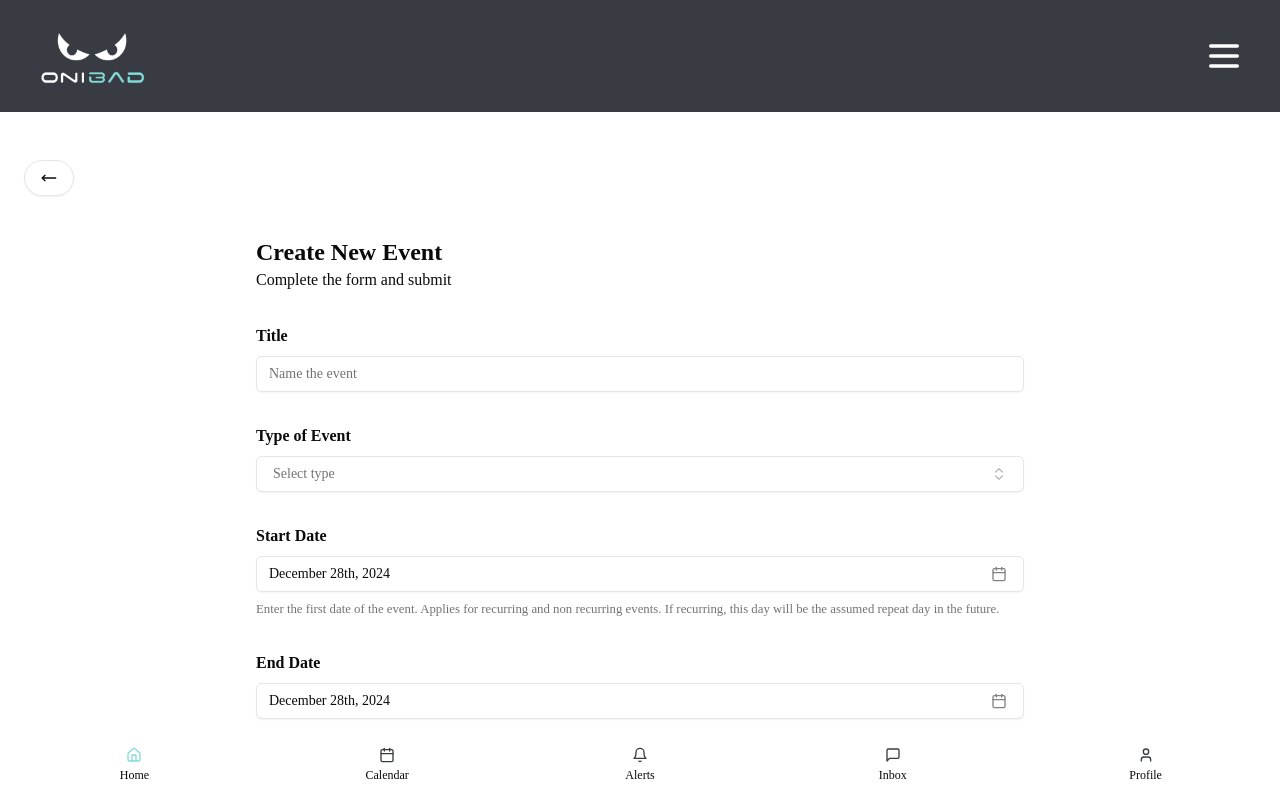
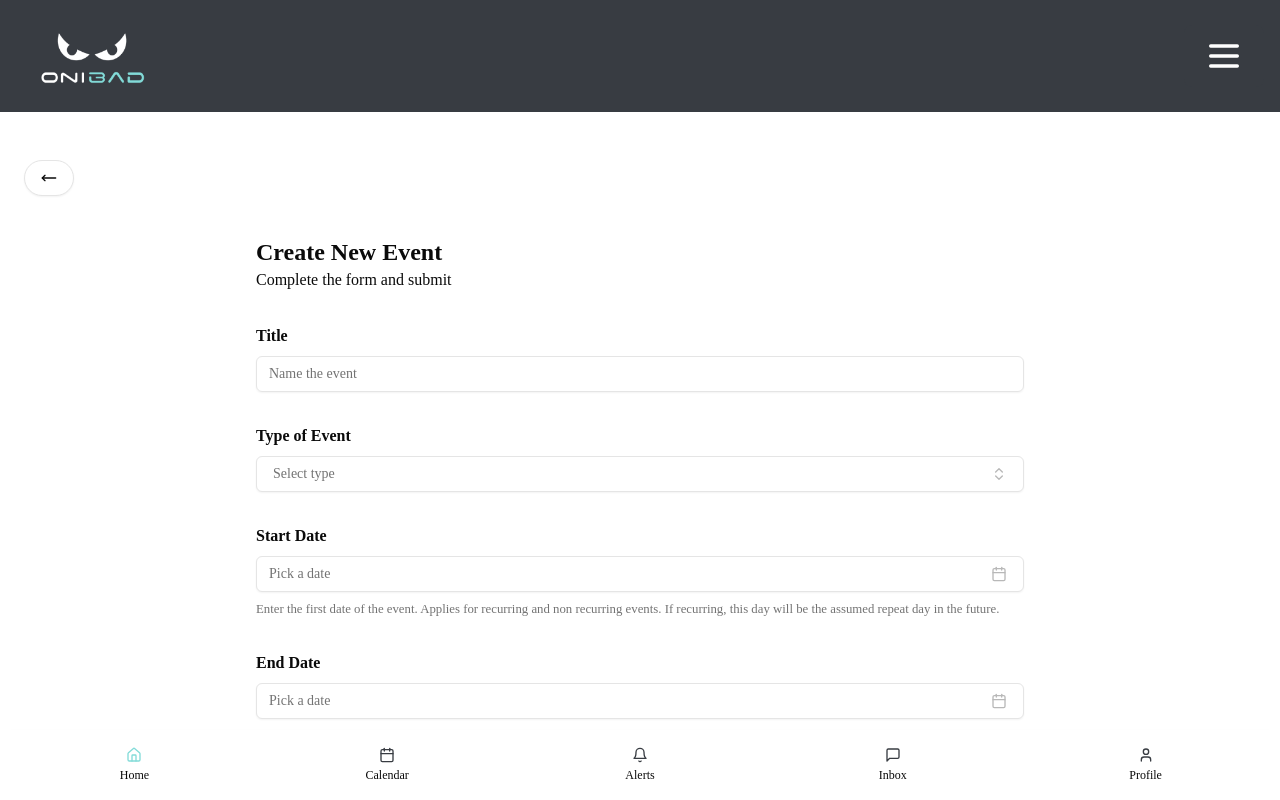
Before and after one commit to Sisahga/Sportganise, a React (Vite) app in the folder frontend/: page /pages/CreateTrainingSessionPage in a window 1280 px wide. Shown: the top 800 px of the page. Built offline with nearby package versions, Linux system fonts and the light colour scheme.

Commit message:
fix(303): added date range validation to form and fixed toast

```diff
--- a/frontend/src/components/CreateTrainingSessionForm/CreateTrainingSessionForm.tsx
+++ b/frontend/src/components/CreateTrainingSessionForm/CreateTrainingSessionForm.tsx
@@ -1,17 +1,14 @@
 // IMPORTS ------------------------------------------
 import { useState } from "react";
-//import { toast } from "sonner";
-//import * as Toast from "@radix-ui/react-toast";
-//import { toast, useToast } from "@/hooks/use-toast";
-//import Popup from "react-popup";
 import { MoveLeft } from "lucide-react";
 import { useNavigate } from "react-router-dom";
-import { toast } from "sonner";
 import { useForm } from "react-hook-form";
 import { zodResolver } from "@hookform/resolvers/zod";
 import * as z from "zod";
 import { cn } from "@/lib/utils";
 import { Button } from "@/components/ui/Button";
+import { useToast } from "@/hooks/use-toast";
+
 import {
   Form,
   FormControl,
@@ -37,7 +34,6 @@ import {
 } from "@/components/ui/popover";
 import { Check, ChevronsUpDown } from "lucide-react";
 import { format } from "date-fns";
-
 import { Calendar } from "@/components/ui/calendar";
 import { Calendar as CalendarIcon } from "lucide-react";
 import { Checkbox } from "@/components/ui/checkbox";
@@ -52,12 +48,13 @@ import {
 
 //GLOBAL --------------------------------------------
 /** Form schema, data from the fields in the form will conform to these types. JSON string will follow this format.*/
-const formSchema = z.object({
+const formSchema = z
+  .object({
     title: z.string(),
     type: z.string(),
     start_day: z.coerce.date(),
     end_date: z.coerce.date(),
-  recurring: z.boolean().default(true),
+    recurring: z.boolean().default(false),
     visibility: z.string(),
     description: z.string(),
     attachment: z
@@ -69,7 +66,7 @@ const formSchema = z.object({
       )
       .optional(),
     capacity: z.number().min(0),
-  notify: z.boolean().default(true),
+    notify: z.boolean().default(false),
     start_time: z
       .string()
       .regex(/^([01]\d|2[0-3]):([0-5]\d)$/, "Invalid start time format"),
@@ -77,11 +74,16 @@ const formSchema = z.object({
       .string()
       .regex(/^([01]\d|2[0-3]):([0-5]\d)$/, "Invalid end time format"),
     location: z.string(),
+  })
+  .refine((data) => data.end_date >= data.start_day, {
+    message: "End date cannot be earlier than the start date.",
+    path: ["end_date"], // Points to the end_date field in the error message
   });
 
-//PAGE CONTENT --------------------------------------------
+//PAGE CONTENT -----------------------------------------------------------------------------------------------------------
 export default function CreateTrainingSessionForm() {
   const navigate = useNavigate();
+  const { toast } = useToast();
 
   /**All select element options */
   //Options for type select
@@ -136,12 +138,9 @@ export default function CreateTrainingSessionForm() {
     resolver: zodResolver(formSchema),
     defaultValues: {
       //default values that will considered for each state when page is loaded and also what is rendered when the page loads
-      start_day: new Date(),
-      end_date: new Date(),
+      //start_day: new Date(),
+      //end_date: new Date(),
       //title: "", //controlled/uncontrolled component error
-      //capacity: 100,
-      //type: "fundraisor",
-      //title: "hello",
     },
   });
 
@@ -149,7 +148,12 @@ export default function CreateTrainingSessionForm() {
   const onSubmit = async (values: z.infer<typeof formSchema>) => {
     //async request which may result error
     try {
-      console.log(JSON.stringify(values, null, 2));
+      let json_payload = {
+        ...values,
+        attachment: files ?? [], //ensure attachment: appears in json payload body
+      };
+      console.log(json_payload);
+      console.log(JSON.stringify(json_payload, null, 2));
 
       //await fetch()
       //---------UPDATE WITH PROPER API URL
@@ -181,7 +185,11 @@ export default function CreateTrainingSessionForm() {
       //console.log("Form submitted successfully:", data);
 
       //toast popup for user to say form submitted successfully
-      toast("Form submitted successfully!");
+      toast({
+        title: "Form submitted successfully!",
+        description: "Event was added to your calendar.",
+      });
+      navigate("/");
 
       //Reset form fields
       form.reset();
@@ -202,7 +210,12 @@ export default function CreateTrainingSessionForm() {
     } catch (error: any) {
       console.error("Form submission error (error)", error);
       console.error("Error submitting form (message):", error.message);
-      toast("There was a problem with your request. Event was not created.");
+      toast({
+        variant: "destructive",
+        title: "Uh oh! Something went wrong.",
+        description:
+          "There was a problem with your request. Event was not created.",
+      });
     }
   };
 
@@ -221,7 +234,7 @@ export default function CreateTrainingSessionForm() {
       <Form {...form}>
         <form
           onSubmit={form.handleSubmit(onSubmit)}
-          className="space-y-8 max-w-3xl mx-auto py-10"
+          className="space-y-8 max-w-3xl mx-auto pt-10"
         >
           {/*Form Title*/}
           <div>
--- a/frontend/src/components/HomeContent/HomeContent.tsx
+++ b/frontend/src/components/HomeContent/HomeContent.tsx
@@ -1,10 +1,12 @@
 import { Button } from "@/components/ui/Button";
 import { Card, CardContent, CardHeader, CardTitle } from "../ui/card";
 import { ScrollArea, ScrollBar } from "../ui/scroll-area";
+import { Toaster } from "@/components/ui/toaster";
 
 export default function HomeContent() {
   return (
     <div className="bg-primaryColour w-screen mt-32 z-40">
+      <Toaster />
       <div className="flex-1 max-w-[100vw] bg-white shadow-lg rounded-t-2xl pb-16">
         <div className="min-h-screen">
           <div className="p-4 space-y-6">
--- a/frontend/src/components/Layout.tsx
+++ b/frontend/src/components/Layout.tsx
@@ -1,17 +1,16 @@
 import { Outlet } from "react-router-dom";
 import { HeaderNav } from "./HeaderNav";
 import { FooterNav } from "./FooterNav";
-import { Toaster } from "@/components/ui/sonner";
+import { Toaster } from "@/components/ui/toaster";
 
 export default function Layout() {
   return (
     <div>
+      <Toaster />
       <HeaderNav />
       <main className="my-40 mx-6">
         <Outlet /> {/* This will render the routed page content */}
       </main>
-      <Toaster />
-
       <FooterNav />
     </div>
   );
```
Lines whose indentation alone changed are shown as unchanged.
